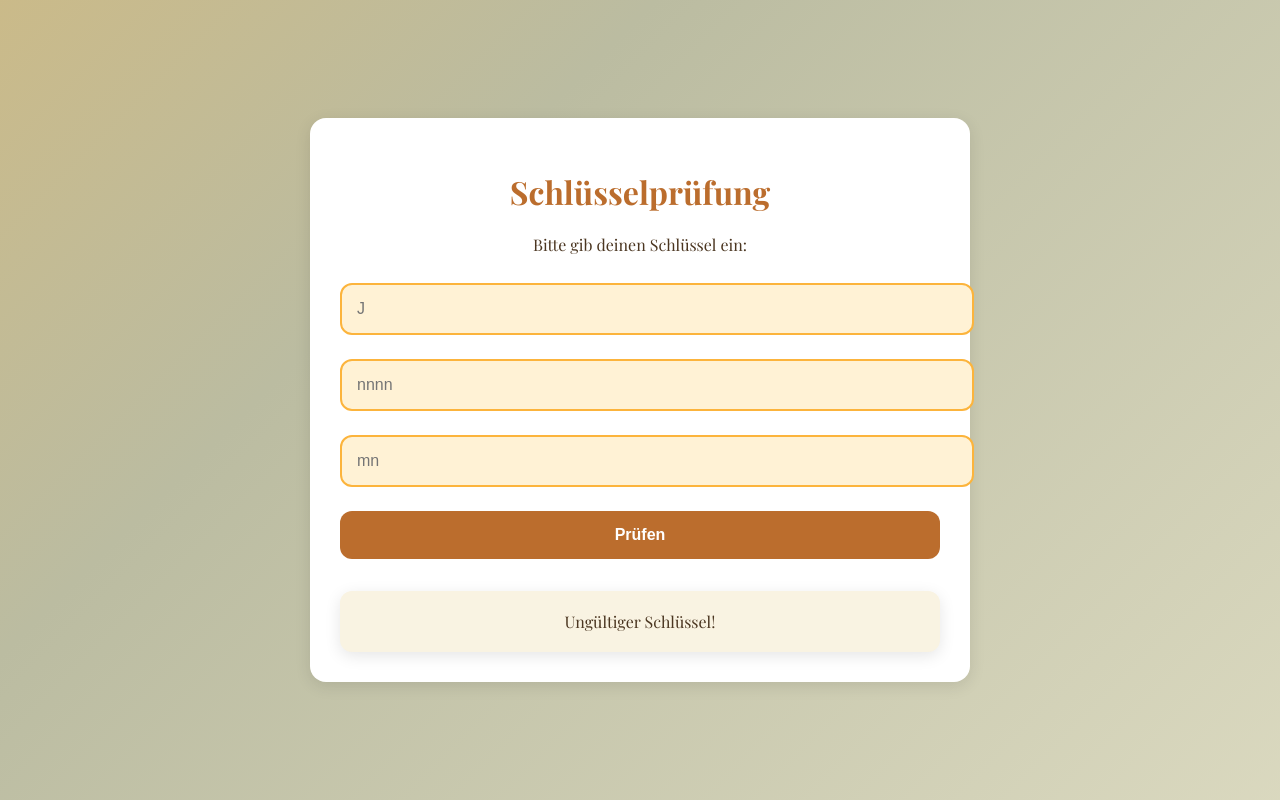
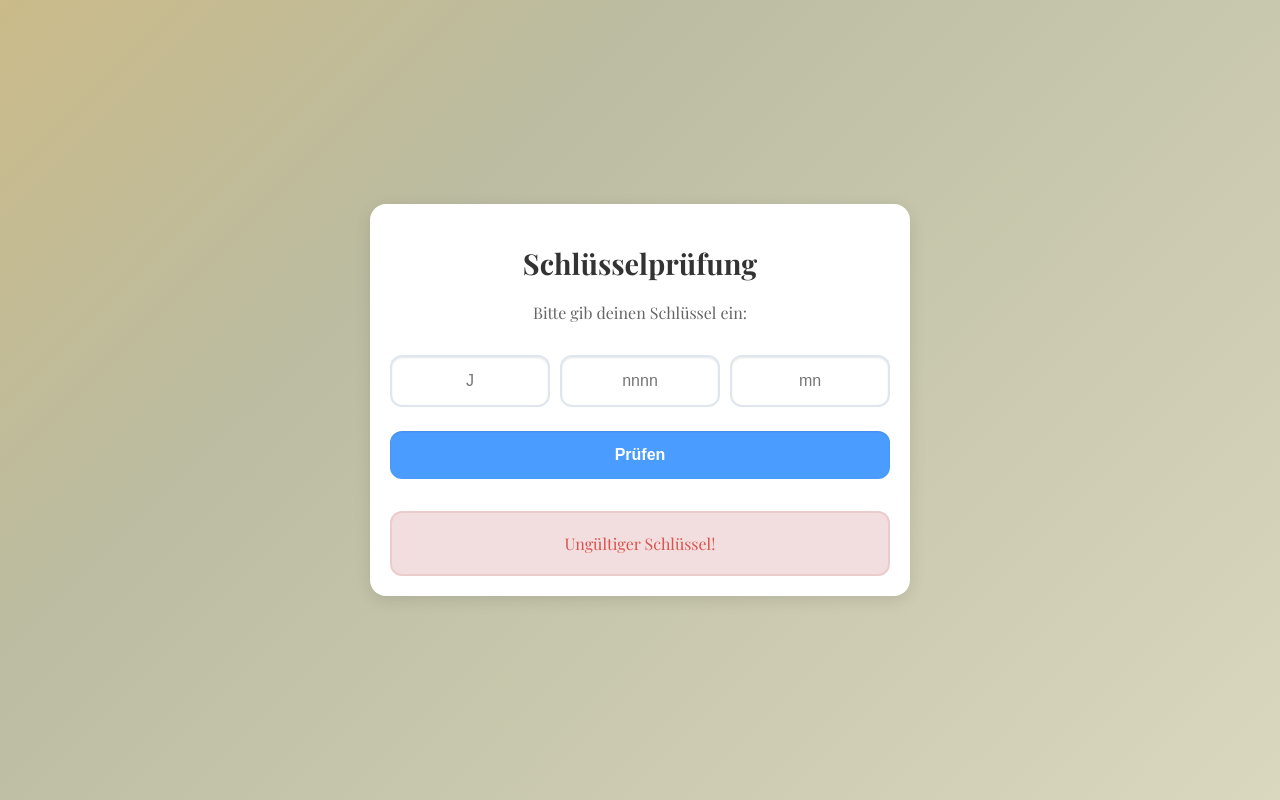
Before and after one commit to JJupiter414/clave, a plain HTML site: page index.html in a window 1280 px wide. Both pictures are taken after a click on the button "Prüfen". Drawn offline with nearby package versions, Linux system fonts and the light colour scheme.

Commit message:
Update index.html
redo

```diff
--- a/index.html
+++ b/index.html
@@ -5,20 +5,26 @@
     <meta name="viewport" content="width=device-width, initial-scale=1.0">
     <title>Jupiters Konklave - Schlüsselprüfung</title>
     <style>
+        /* Importing Google Fonts */
         @import url('https://fonts.googleapis.com/css2?family=Playfair+Display:wght@400;700&display=swap');
 
+        /* Reset margins and paddings */
+        html, body {
+            margin: 0;
+            padding: 0;
+            height: 100%;
+        }
+
+        /* Overall page styling */
         body {
             font-family: 'Playfair Display', serif;
             display: flex;
-            flex-direction: column;
             justify-content: center;
             align-items: center;
             height: 100vh;
             background: linear-gradient(135deg, #bb6d2d, #fcb43c, #bbbca1, #f7f3db);
             background-size: 400% 400%;
             animation: gradient 15s ease infinite;
-            margin: 0;
-            padding: 0;
         }
 
         @keyframes gradient {
@@ -35,10 +41,10 @@
 
         .container {
             background-color: white;
-            padding: 30px;
+            padding: 20px;
             border-radius: 16px;
             box-shadow: 0 4px 16px rgba(0, 0, 0, 0.1);
-            max-width: 600px;
+            max-width: 500px;
             width: 100%;
             text-align: center;
         }
@@ -49,18 +55,19 @@
             margin: 12px 0;
             font-size: 1em;
             border-radius: 12px;
-            border: 2px solid #fcb43c;
-            background-color: #fff2d5;
-            color: #4b3621;
+            border: 2px solid #e0e6ed;
+            background-color: #fff;
+            box-shadow: inset 0 1px 2px rgba(0, 0, 0, 0.1);
+            transition: border-color 0.3s ease;
         }
 
         input:focus {
-            border-color: #bb6d2d;
+            border-color: #4b9cff;
             outline: none;
         }
 
         button {
-            background-color: #bb6d2d;
+            background-color: #4b9cff;
             color: white;
             cursor: pointer;
             font-weight: bold;
@@ -69,30 +76,47 @@
         }
 
         button:hover {
-            background-color: #8b4513;
+            background-color: #3578e5;
+        }
+
+        /* Key inputs container for a grid-like layout */
+        .key-inputs {
+            display: flex;
+            justify-content: space-between;
+            gap: 10px;
+        }
+
+        .key-inputs input {
+            text-align: center;
+            width: 32%;
         }
 
         h1 {
-            font-size: 2em;
-            color: #bb6d2d;
+            font-size: 1.8em;
+            color: #333;
+            margin-bottom: 20px;
         }
 
         p {
-            color: #4b3621;
+            color: #666;
+            margin-bottom: 20px;
         }
 
-        .result, .decision-structure {
+        .result, .additional-info {
             margin-top: 20px;
             padding: 20px;
             font-size: 1em;
-            background-color: #f9f3e2;
+            background-color: #f9fafc;
+            border: 2px solid #e0e6ed;
             border-radius: 12px;
-            color: #4b3621;
-            box-shadow: 0 4px 16px rgba(0, 0, 0, 0.1);
+            display: none;
         }
 
-        .hidden {
-            display: none;
+        /* Styling for error messages */
+        .error {
+            color: #d9534f;
+            background-color: #f2dede;
+            border-color: #ebcccc;
         }
     </style>
 </head>
@@ -108,42 +132,15 @@
     </div>
     <button onclick="checkKey()">Prüfen</button>
 
-    <div id="result" class="result hidden"></div>
-    <div id="decision-structure" class="decision-structure hidden">
+    <div id="result" class="result"></div>
+
+    <!-- Error Message (optional) -->
+    <div id="error-message" class="result error"></div>
+
+    <!-- Additional Info (Initially hidden) -->
+    <div id="additionalInfo" class="additional-info">
         <h2>Entscheidungsstrukturen</h2>
         <p><b>Hauptadministrator (Jupiter):</b> Trifft die finale Entscheidung über den Verbleib und die Mitgliedschaft. Moderiert die Aufgaben der Admins und Verwalter.</p>
-        <p><b>Admins:</b> Verantwortlich für die Durchsetzung der Regeln und die Kommunikation zwischen den Mitgliedern und dem Hauptadministrator. Sie unterstützen den Hauptadministrator bei wichtigen Entscheidungen.</p>
-        <p><b>Verwalter:</b> Konzentrieren sich auf die Struktur und Qualität der Übungen und sorgen dafür, dass alle Lernmaterialien organisiert und zugänglich sind.</p>
-        <p><b>Vorlesungsunterstützer:</b> Agieren als Brücke zwischen theoretischem Wissen und praktischer Anwendung in den Übungen.</p>
-        <br>
-        <p><b>Rollen:</b></p>
-        <p>JPT – Jupiter (Hauptadministrator)</p>
-        <p>ADM – Admins (Moderatoren)</p>
-        <p>VWL – Verwalter (Organisatoren der Übungen)</p>
-        <p>VLS – Vorlesungsunterstützer (Assistenten für Vorlesungen)</p>
-        <p>MIT – Mitglieder (aktive Teilnehmer)</p>
-        <p>BOB – Beobachter (Nicht-aktive Mitglieder)</p>
-        <br>
-        <h3>Verantwortlichkeiten und Aufgaben:</h3>
-        <p><b>1. Jupiter (Hauptadministrator)</b></p>
-        <ul>
-            <li>Verantwortung: Gesamtleitung der Gruppe, trifft finale Entscheidungen über die Mitgliedschaft und strategische Ausrichtung.</li>
-            <li>Verwaltung der Gruppenstruktur und -regeln.</li>
-            <li>Koordination zwischen den Admins und Verwaltern.</li>
-            <li>Genehmigung neuer Mitglieder und ggf. Ausschluss.</li>
-            <li>Gesamtüberblick über Lernfortschritt und -ziele.</li>
-        </ul>
-        <p><b>2. Admins (Moderatoren)</b></p>
-        <ul>
-            <li>Verantwortlich für die tägliche Überwachung.</li>
-            <li>Moderation von Diskussionen und Aufgaben.</li>
-            <li>Unterstützung bei der Integration neuer Mitglieder.</li>
-        </ul>
-        <p><b>3. Verwalter</b></p>
-        <ul>
-            <li>Planung und Organisation der wöchentlichen Übungen.</li>
-            <li>Koordination von Kleingruppen für spezifische Aufgaben.</li>
-        </ul>
     </div>
 </div>
 
@@ -160,14 +157,50 @@
         }
     }
 
-    // Example data for key checking
+    // Example data to simulate the key check
     const validKeys = {
-        "J-1404-00": { message: "Schlüssel verifiziert: Jupiter (Hauptadministrator)" },
-        "J-8086-02": { message: "Schlüssel verifiziert: Mitglied akzeptiert" },
-        "J-3095-04": { message: "Schlüssel verifiziert: Admin akzeptiert" }
+        "J-1414-00": {
+            orbit: "S",
+            klave: "1414",
+            moon: "J00",
+            role: "JPT – Jupiter (Hauptadministrator)",
+            status: "Ω -AKTIV",
+            message: "Thank you for entering; Hallo Jupiter!"
+        },
+        "J-8086-02": {
+            orbit: "J",
+            klave: "8086",
+            moon: "J02",
+            role: "MIT – Mitglieder (aktive Teilnehmer)",
+            status: "Ω -AKTIV",
+            message: "Willkommen in Jupiters Orbit, Don't forget to get the books"
+        },
+        "J-3095-04": {
+            orbit: "J",
+            klave: "3095",
+            moon: "J04",
+            role: "ADM – Admins (Moderatoren)",
+            status: "Ω -AKTIV",
+            message: "Willkommen in Jupiters Orbit, Don't forget to get the books"
+        },
+        "J-9059-06": {
+            orbit: "J",
+            klave: "9059",
+            moon: "J06",
+            role: "MIT – Mitglieder (aktive Teilnehmer)",
+            status: "Ω -AKTIV",
+            message: "Willkommen in Jupiters Orbit, Don't forget to get the books"
+        },
+        "J-6024-07": {
+            orbit: "J",
+            klave: "6024",
+            moon: "J07",
+            role: "MIT – Mitglieder (aktive Teilnehmer)",
+            status: "Ω -AKTIV",
+            message: "Willkommen in Jupiters Orbit, Don't forget to get the books"
+        }
     };
 
-    // Function to check the key and display results
     function checkKey() {
         const keyPart1 = document.getElementById('keyPart1').value;
         const keyPart2 = document.getElementById('keyPart2').value;
@@ -175,16 +208,26 @@
         const key = `${keyPart1}-${keyPart2}-${keyPart3}`;
 
         const resultDiv = document.getElementById('result');
-        const decisionStructureDiv = document.getElementById('decision-structure');
+        const errorDiv = document.getElementById('error-message');
+        const additionalInfo = document.getElementById('additionalInfo');
 
         if (validKeys[key]) {
-            resultDiv.innerHTML = validKeys[key].message;
-            resultDiv.classList.remove('hidden');
-            decisionStructureDiv.classList.remove('hidden');
+            const data = validKeys[key];
+            resultDiv.innerHTML = `
+                <p>Orbit: ${data.orbit} - ${data.moon}</p>
+                <p>Klave: ${data.klave}</p>
+                <p>You are registered as ${data.status}</p>
+                <p>You have been assigned the role of ${data.role}</p>
+                <p>The Admins want you to know: ${data.message}</p>
+            `;
+            resultDiv.style.display = "block";
+            errorDiv.style.display = "none";
+            additionalInfo.style.display = "block";
         } else {
-            resultDiv.innerHTML = "Ungültiger Schlüssel!";
-            resultDiv.classList.remove('hidden');
-            decisionStructureDiv.classList.add('hidden');
+            errorDiv.innerHTML = "Ungültiger Schlüssel!";
+            resultDiv.style.display = "none";
+            additionalInfo.style.display = "none";
+            errorDiv.style.display = "block";
         }
     }
 </script>
```
